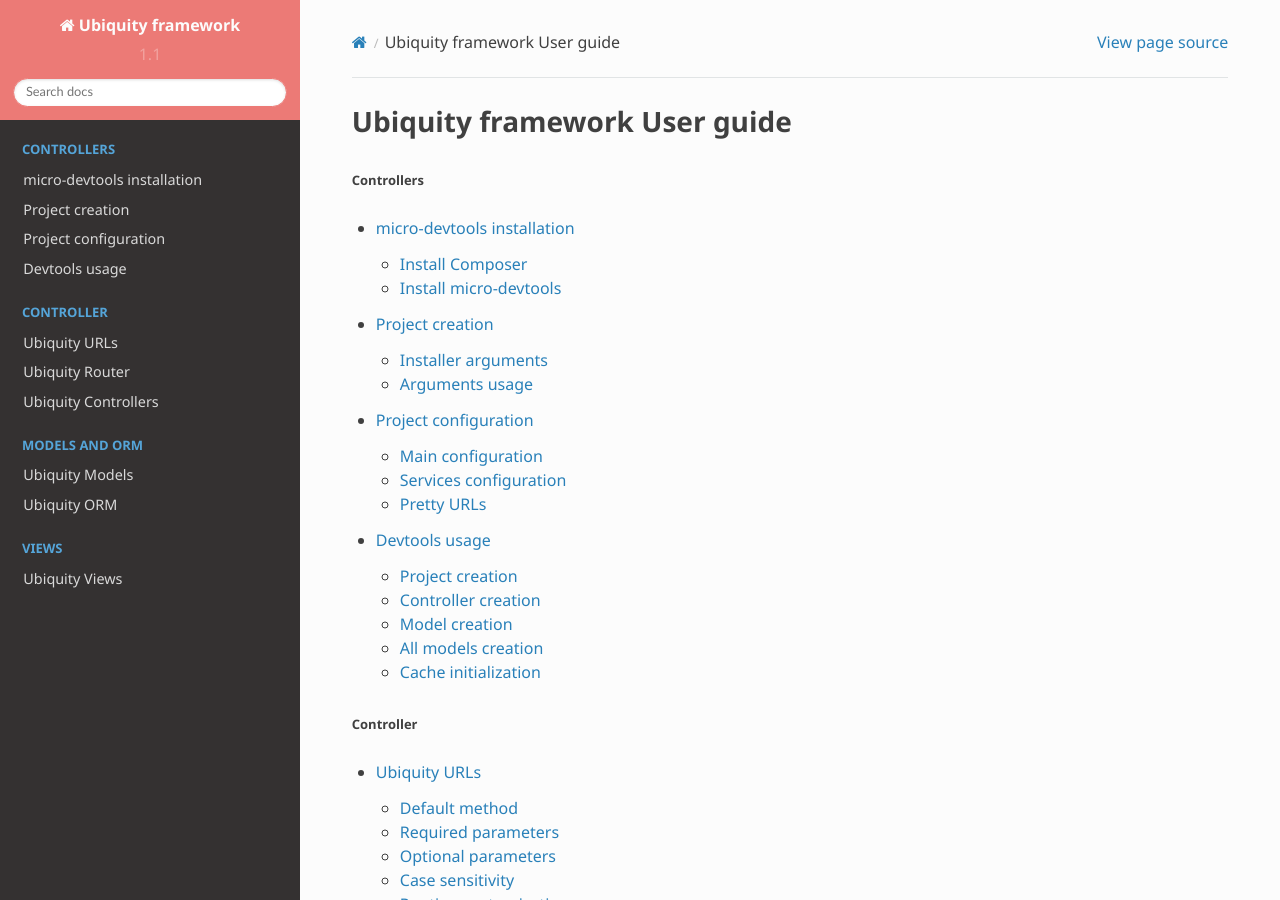
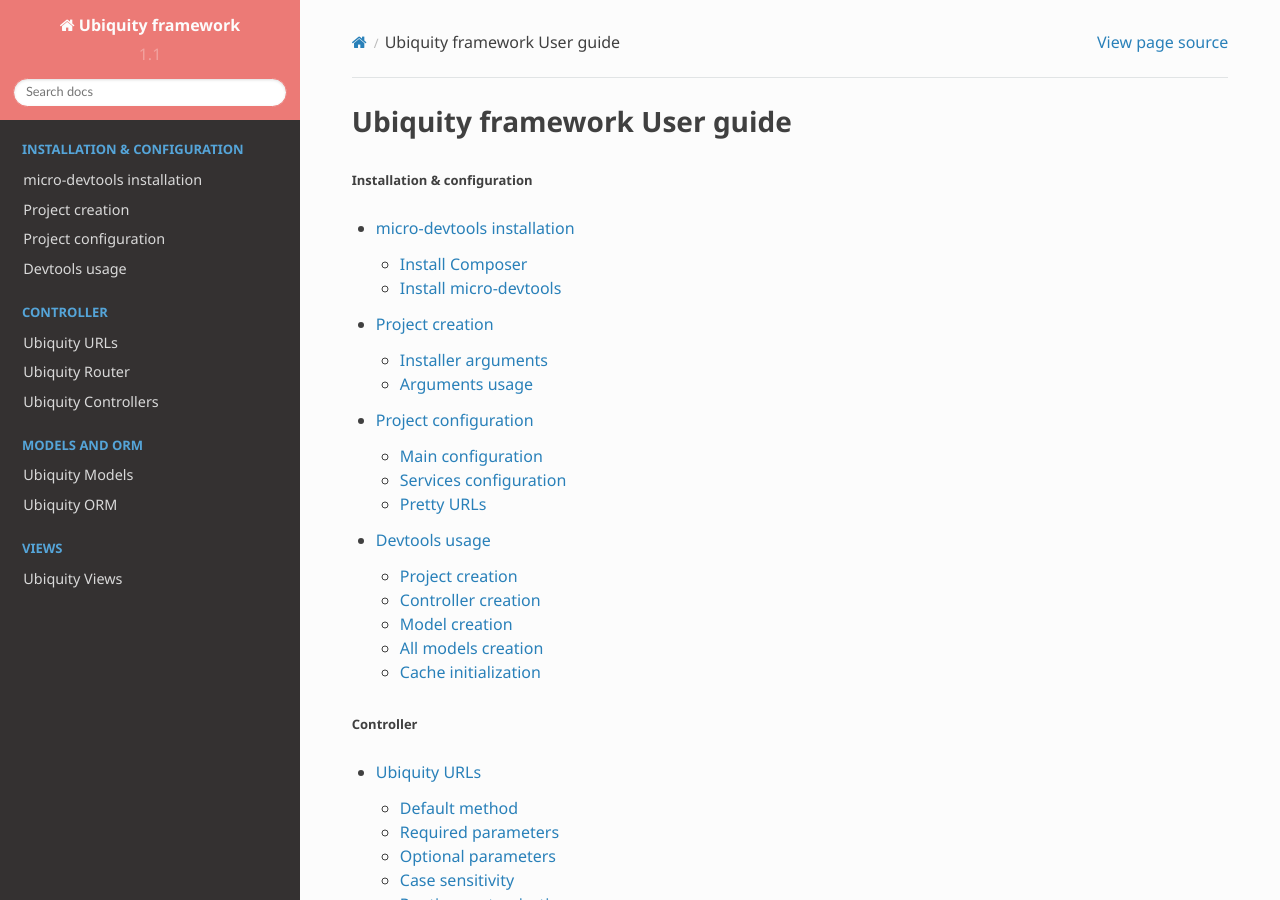
Before and after one commit to phpMv/ubiquity, a Sphinx documentation site: the page built from docs/index.rst, in a window 1280 px wide and 900 px high. Built offline with Sphinx 7.4.7 and the Read the Docs theme 2.0.0, drawn with Linux system fonts in a browser that asks for light colours; pages that are not in the unit, such as notebooks, are missing from menus.

Commit message:
doc {'navigation_depth': 4,}

```diff
--- a/docs/conf.py
+++ b/docs/conf.py
@@ -89,7 +89,7 @@
 # further.  For a list of options available for each theme, see the
 # documentation.
 #
-html_theme_options = {'navigation_depth': 1,}
+html_theme_options = {'navigation_depth': 4,}
 
 # Add any paths that contain custom static files (such as style sheets) here,
 # relative to this directory. They are copied after the builtin static files,
--- a/docs/index.rst
+++ b/docs/index.rst
@@ -7,13 +7,8 @@
 ===========================================
 
 .. toctree::
-   :maxdepth: 3
-   :caption: Contents:
-
-
-.. toctree::
    :maxdepth: 2
-   :caption: Controllers
+   :caption: Installation & configuration
 
    install
    createproject
```
